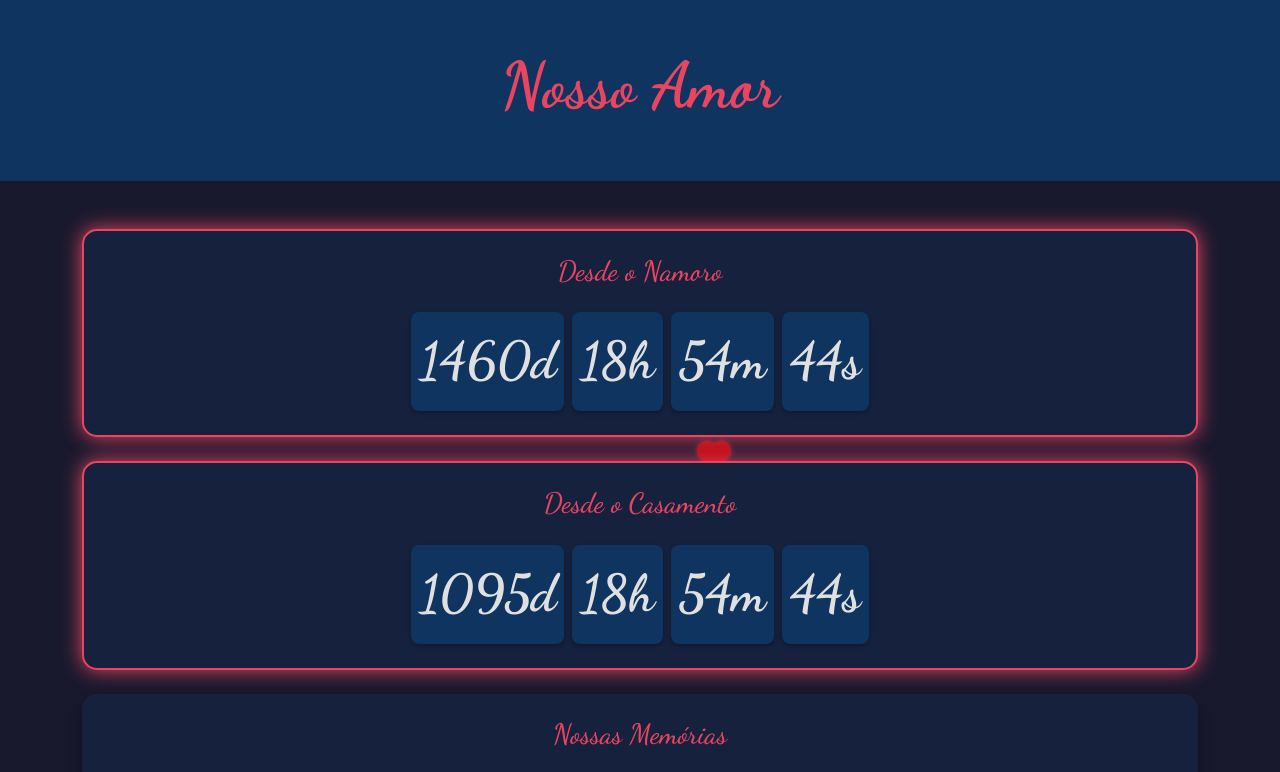
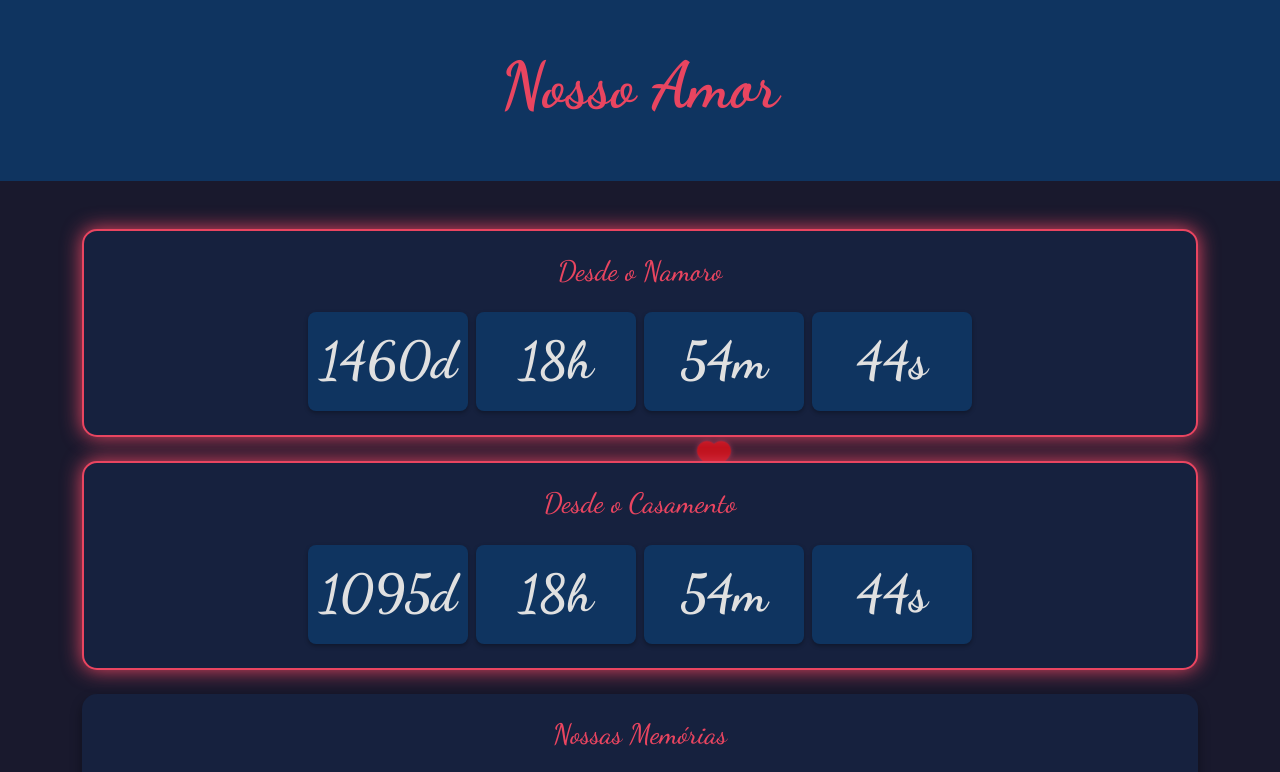
Before and after one commit to Bragiattovsk/Presente, a plain HTML site: page index.html in a window 1280 px wide. Shown: the top 772 px of the page. Drawn offline with nearby package versions, Linux system fonts and the light colour scheme.

Commit message:
Ajustado os timers

```diff
--- a/script.js
+++ b/script.js
@@ -1,35 +1,50 @@
 document.addEventListener('DOMContentLoaded', () => {
+    // Parte do código para a tela de carregamento (loading)
     const loadingOverlay = document.getElementById('loading-overlay');
-
+    if (loadingOverlay) {
         setTimeout(() => {
             loadingOverlay.style.opacity = '0';
             setTimeout(() => {
                 loadingOverlay.style.display = 'none';
             }, 500);
         }, 1000);
+    }
 
+    // ----- INÍCIO DO CÓDIGO DO CONTADOR DE TEMPO -----
+
+    // Define as datas de início
     const datingStartDate = new Date('2021-06-10T00:00:00'); // Data do namoro
     const marriageDate = new Date('2022-06-10T00:00:00');    // Data do casamento
 
+    // Pega os elementos do HTML para o tempo de namoro
     const daysDating = document.getElementById('days-dating');
     const hoursDating = document.getElementById('hours-dating');
     const minutesDating = document.getElementById('minutes-dating');
     const secondsDating = document.getElementById('seconds-dating');
 
+    // Pega os elementos do HTML para o tempo de casamento
     const daysMarriage = document.getElementById('days-marriage');
     const hoursMarriage = document.getElementById('hours-marriage');
     const minutesMarriage = document.getElementById('minutes-marriage');
     const secondsMarriage = document.getElementById('seconds-marriage');
 
+    // Função auxiliar para adicionar um zero à esquerda em números menores que 10
+    function pad(num) {
+        return String(num).padStart(2, '0');
+    }
+
+    // Função principal que atualiza os contadores
     function updateTimers() {
         const now = new Date();
 
+        // Função interna que calcula a diferença de tempo
         function getTimeComponents(startDate) {
             const diff = now - startDate;
             const seconds = Math.floor(diff / 1000);
             const minutes = Math.floor(seconds / 60);
             const hours = Math.floor(minutes / 60);
             const days = Math.floor(hours / 24);
+
             return {
                 days,
                 hours: hours % 24,
@@ -38,25 +53,43 @@ document.addEventListener('DOMContentLoaded', () => {
             };
         }
 
+        // Calcula o tempo para ambas as datas
         const datingTime = getTimeComponents(datingStartDate);
         const marriageTime = getTimeComponents(marriageDate);
 
-        daysDating.textContent = `${datingTime.days}d`;
-        hoursDating.textContent = `${datingTime.hours}h`;
-        minutesDating.textContent = `${datingTime.minutes}m`;
-        secondsDating.textContent = `${datingTime.seconds}s`;
+        // Atualiza os valores na tela para o tempo de NAMORO
+        if (daysDating) daysDating.textContent = `${datingTime.days}d`;
+        if (hoursDating) hoursDating.textContent = `${pad(datingTime.hours)}h`;
+        if (minutesDating) minutesDating.textContent = `${pad(datingTime.minutes)}m`;
+        if (secondsDating) secondsDating.textContent = `${pad(datingTime.seconds)}s`;
 
-        daysMarriage.textContent = `${marriageTime.days}d`;
-        hoursMarriage.textContent = `${marriageTime.hours}h`;
-        minutesMarriage.textContent = `${marriageTime.minutes}m`;
-        secondsMarriage.textContent = `${marriageTime.seconds}s`;
+        // Atualiza os valores na tela para o tempo de CASAMENTO
+        if (daysMarriage) daysMarriage.textContent = `${marriageTime.days}d`;
+        if (hoursMarriage) hoursMarriage.textContent = `${pad(marriageTime.hours)}h`;
+        if (minutesMarriage) minutesMarriage.textContent = `${pad(marriageTime.minutes)}m`;
+        if (secondsMarriage) secondsMarriage.textContent = `${pad(marriageTime.seconds)}s`;
     }
 
+    // Roda a função de atualização a cada segundo
     setInterval(updateTimers, 1000);
-    updateTimers(); // Atualiza imediatamente ao carregar
 
-    document.getElementById("playMusicBtn").addEventListener("click", function () {
+    // Roda a função uma vez imediatamente para não haver atraso
+    updateTimers();
+
+    // ----- FIM DO CÓDIGO DO CONTADOR DE TEMPO -----
+
+
+    // Código para o botão de tocar música
+    const playButton = document.getElementById("playMusicBtn");
     const audio = document.getElementById("loveSong");
+
+    if (playButton && audio) {
+        playButton.addEventListener("click", function() {
+            if (audio.paused) {
                 audio.play();
+            } else {
+                audio.pause();
+            }
         });
+    }
 });
--- a/style.css
+++ b/style.css
@@ -121,6 +121,7 @@ section {
     box-shadow: 0 2px 4px rgba(0, 0, 0, 0.3);
     transition: background-color 0.3s ease, transform 0.2s ease;
     font-size: 1.2em; /* Tamanho da fonte ajustado para o conteúdo do span */
+    width: 160px;
 }
 
 .timer-unit:hover {
```
Lines whose indentation alone changed are shown as unchanged.
